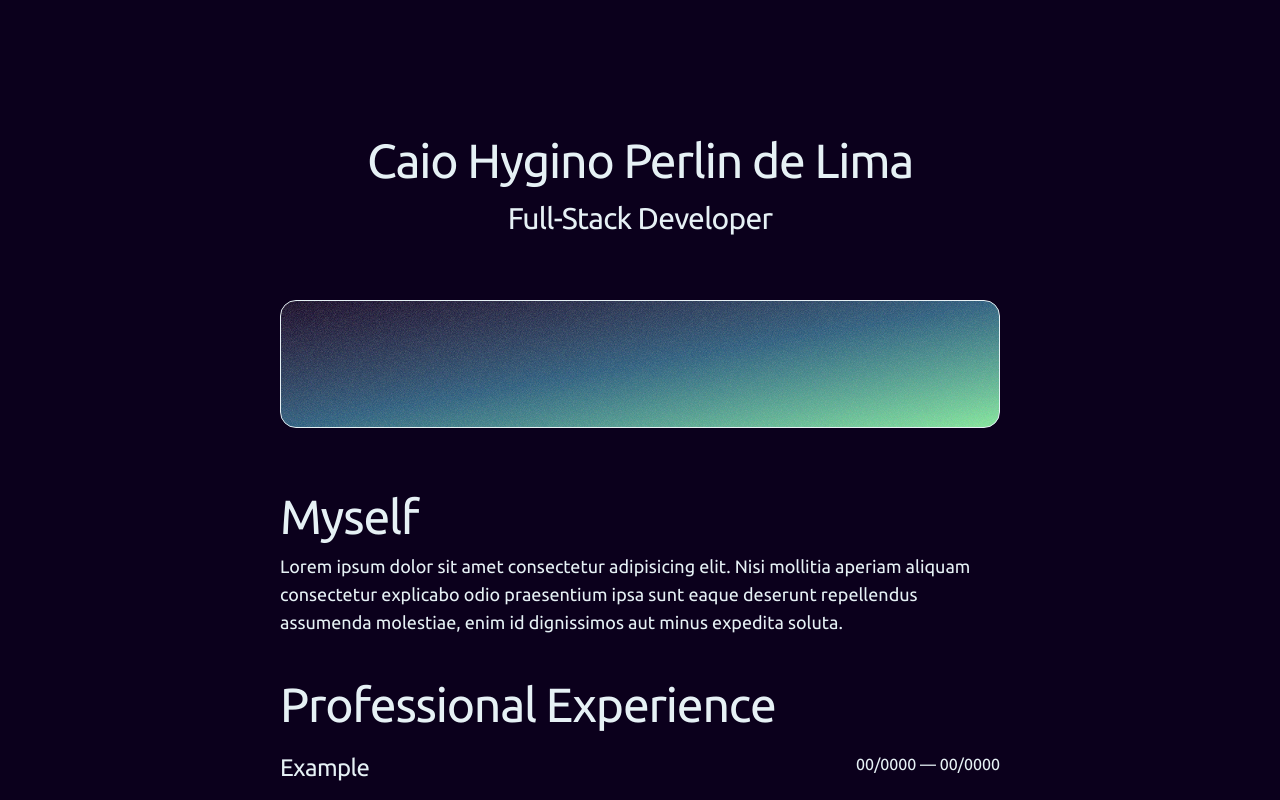
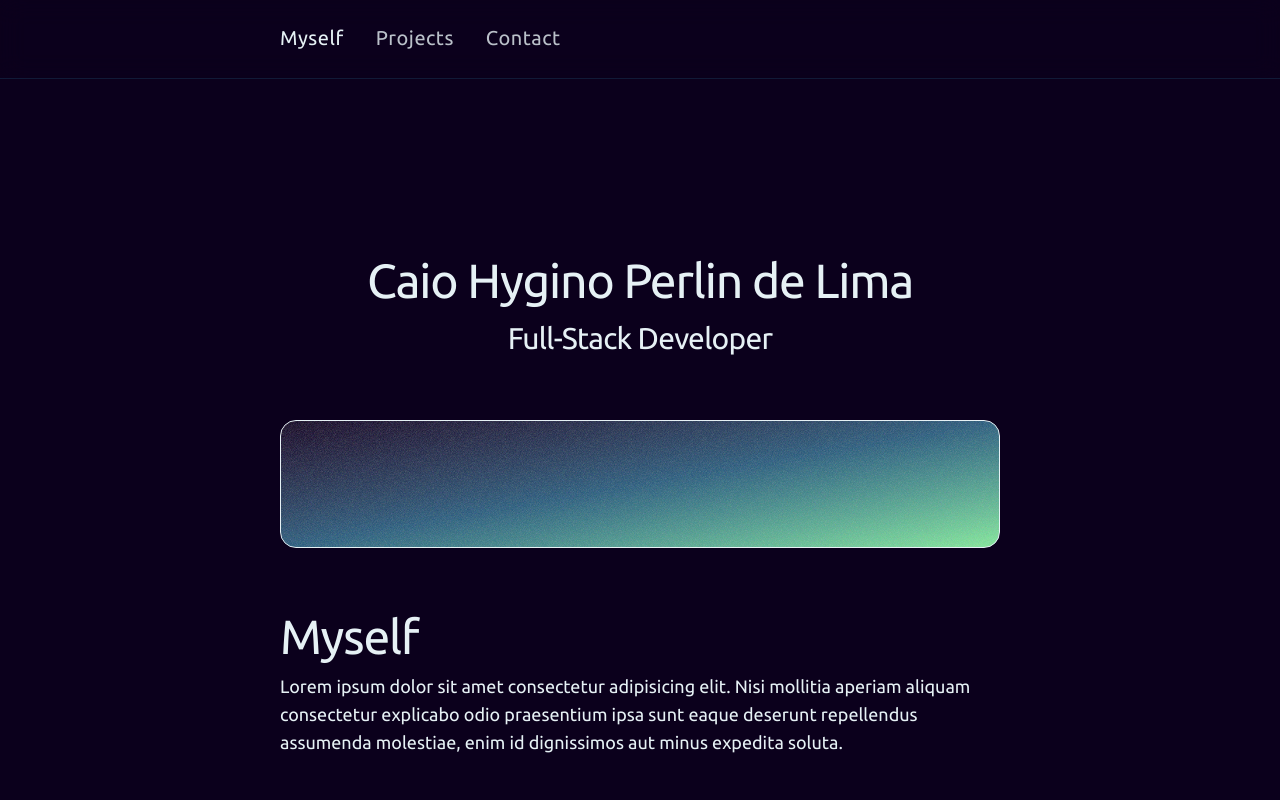
Before and after one commit to CaioHPerlin/portfolio, a React (Vite) app: page / in a window 1280 px wide. Shown: the top 800 px of the page. Built offline with nearby package versions, Linux system fonts and the light colour scheme.

Commit message:
feat: implement navbar component

```diff
--- a/src/app.tsx
+++ b/src/app.tsx
@@ -2,15 +2,19 @@ import { BrowserRouter, Route, Routes } from "react-router";
 import BioPage from "./pages/bio";
 import ContactPage from "./pages/contact";
 import ProjectsPage from "./pages/projects";
+import Navbar from "./components/navbar";
 
-export default function Router() {
+export default function App() {
   return (
     <BrowserRouter>
-      <Routes>
-        <Route path="/" element={<BioPage />} />
-        <Route path="/contact" element={<ContactPage />} />
-        <Route path="/projects" element={<ProjectsPage />} />
-      </Routes>
+      <Navbar />
+      <div className="w-[45rem] mx-auto mt-20 py-10">
+        <Routes>
+          <Route path="/" element={<BioPage />} />
+          <Route path="/projects" element={<ProjectsPage />} />
+          <Route path="/contact" element={<ContactPage />} />
+        </Routes>
+      </div>
     </BrowserRouter>
   );
 }
--- /dev/null
+++ b/src/components/navbar.tsx
@@ -0,0 +1,45 @@
+import { NavLink, type NavLinkProps } from "react-router";
+
+interface CustomLinkProps extends NavLinkProps {
+  children: React.ReactNode;
+}
+
+function CustomLink({ to, children, ...props }: CustomLinkProps) {
+  return (
+    <NavLink
+      to={to}
+      className={({ isActive }) => `
+      ease-in-out text-xl tracking-wide transition-opacity
+      hover:opacity-100!
+      after:block after:content-[''] after:border-b-2 after:border-accent
+      after:scale-x-0 after:transition-transform after:duration-150
+      after:ease-in-out hover:after:scale-x-100
+          ${isActive ? "" : "opacity-80"}
+      `}
+      {...props}
+    >
+      {children}
+    </NavLink>
+  );
+}
+
+export default function Navbar() {
+  return (
+    <header className="py-6 fixed top-0 z-10 bg-[rgba(255, 255, 255, 0.2)] backdrop-blur-md w-full border-b-1 border-secondary/30">
+      <nav className="flex flex-row gap-8 w-[45rem] mx-auto opacity-100 hover:[&>*]:opacity-80 transition-opacity">
+        {/*
+
+        background: rgba(255, 255, 255, 0.2);
+border-radius: 16px;
+box-shadow: 0 4px 30px rgba(0, 0, 0, 0.1);
+backdrop-filter: blur(5px);
+-webkit-backdrop-filter: blur(5px);
+border: 1px solid rgba(255, 255, 255, 0.3);
+        */}
+        <CustomLink to="/">Myself</CustomLink>
+        <CustomLink to="/projects">Projects</CustomLink>
+        <CustomLink to="/contact">Contact</CustomLink>
+      </nav>
+    </header>
+  );
+}
```
